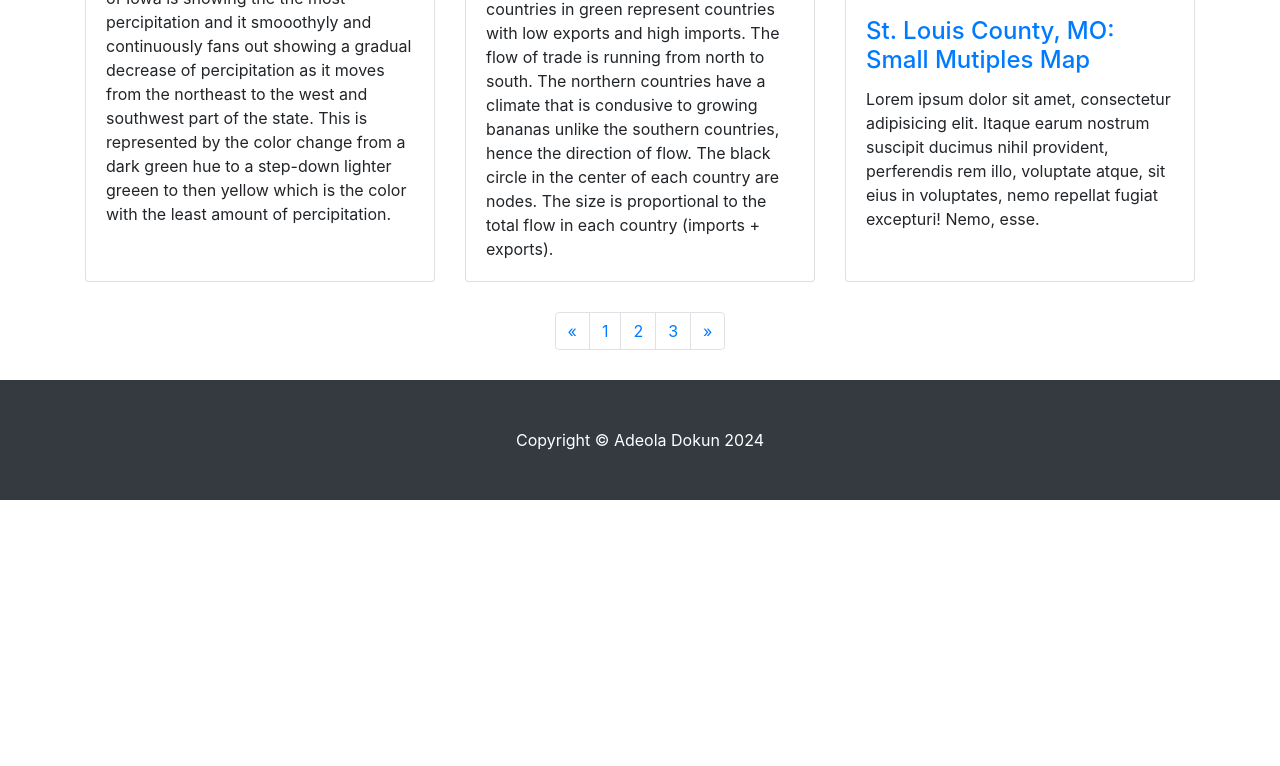
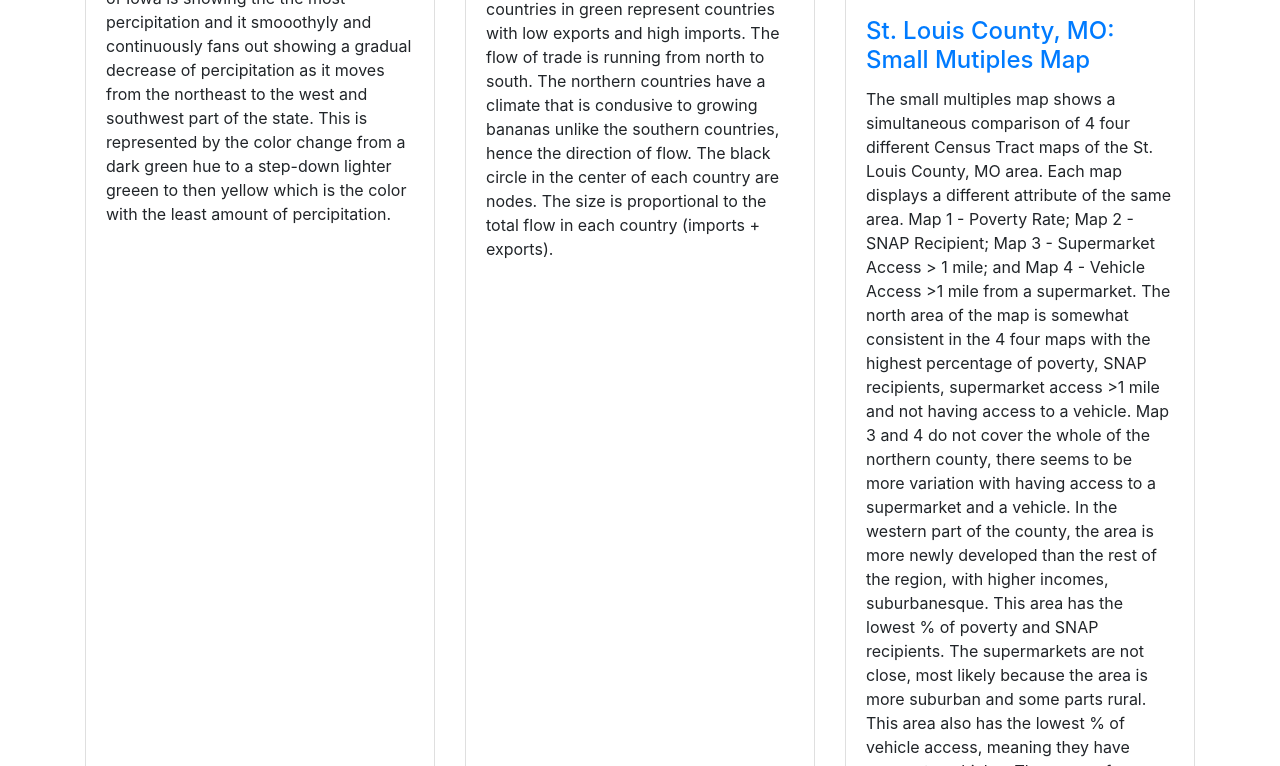
Before and after one commit to geog3540/dkun, a website: page index.html in a window 1280 px wide. Shown: the part 1414-2180 px from the top of the page. Before the commit the page ends 1914 px from the top, so only its background shows below. Drawn offline with Linux system fonts and the light colour scheme.

Commit message:
index file and small multiples index
Update small multiples write-up and update small index links.

```diff
--- a/index.html
+++ b/index.html
@@ -168,7 +168,18 @@
               <h4 class="card-title">
                 <a href="#">St. Louis County, MO: Small Mutiples Map</a>
               </h4>
-              <p class="card-text">Lorem ipsum dolor sit amet, consectetur adipisicing elit. Itaque earum nostrum suscipit ducimus nihil provident, perferendis rem illo, voluptate atque, sit eius in voluptates, nemo repellat fugiat excepturi! Nemo, esse.</p>
+              <p class="card-text">The small multiples map shows a simultaneous comparison of 4 four different Census Tract maps of the St. Louis County, MO area.
+                Each map displays a different attribute of the same area. Map 1 - Poverty Rate; Map 2 - SNAP Recipient; Map 3 - Supermarket Access > 1 mile; and
+                Map 4 - Vehicle Access >1 mile from a supermarket. The north area of the map is somewhat consistent in the 4 four maps with the highest percentage of poverty, SNAP
+                recipients, supermarket access >1 mile and not having access to a vehicle. Map 3 and 4 do not cover the whole of the northern county, there seems
+                to be more variation with having access to a supermarket and a vehicle. In the western part of the county, the area is more newly developed than the
+                rest of the region, with higher incomes, suburbanesque. This area has the lowest % of poverty and SNAP recipients. The supermarkets are not close,
+                most likely because the area is more suburban and some parts rural. This area also has the lowest % of vehicle access, meaning they have access to vehicles.
+                There are a few outliers in certain pockets of the county. The southern part of the county has variations of each attribute in all four maps.
+                The central part of the map is consistent across all four maps, the percentages are low for the most part for each attribute. The likely reason
+                some areas to not have access to a vehicle is because of the transportation system in the area. St. Louis City and County have a bus system and
+                a light rail system that travels from the city to the periphery of the central part of the county.
+              </p>
             </div>
           </div>
         </div>
```
Also changed, not shown: smallmultiples/index.html (+2 -2 lines).
